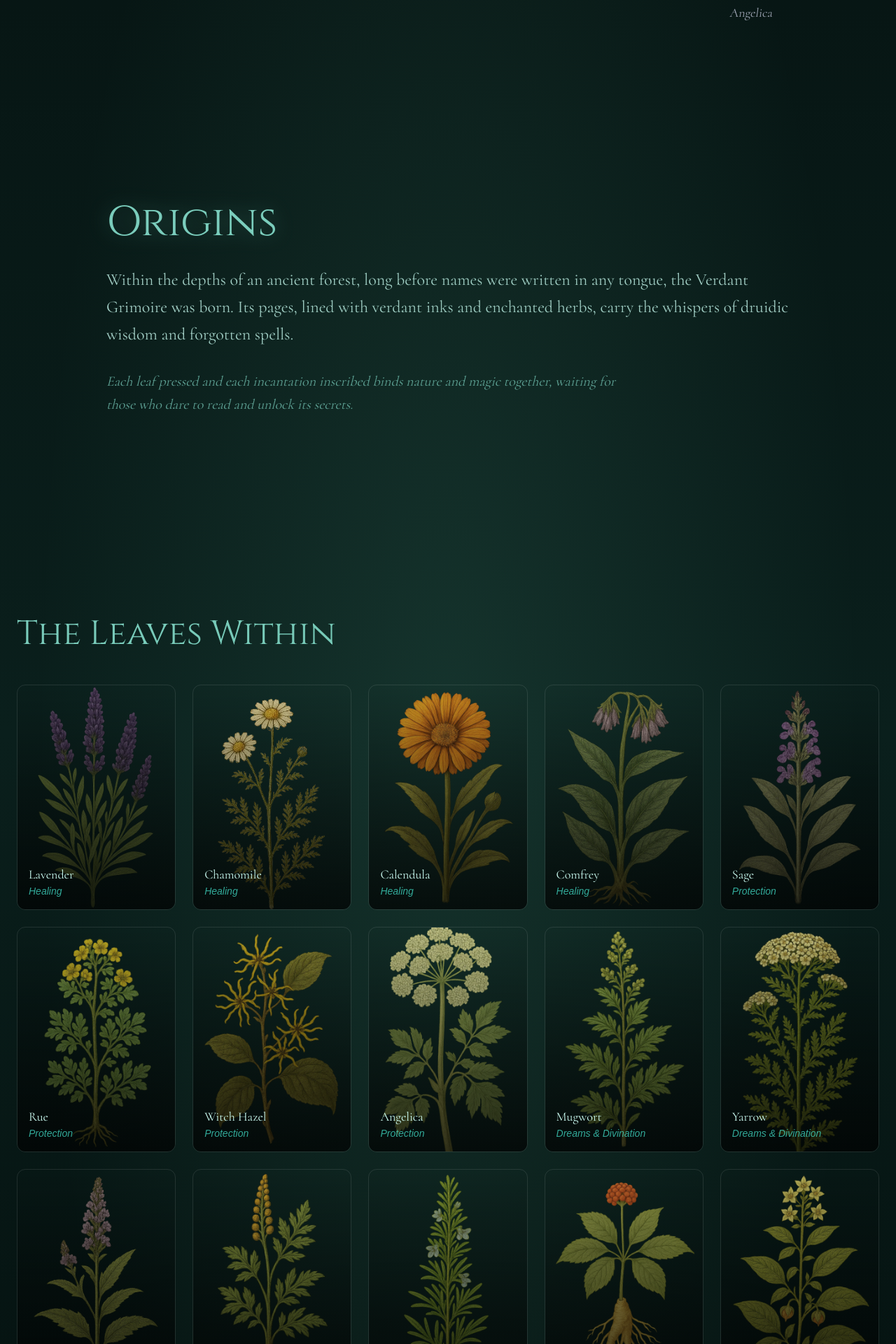
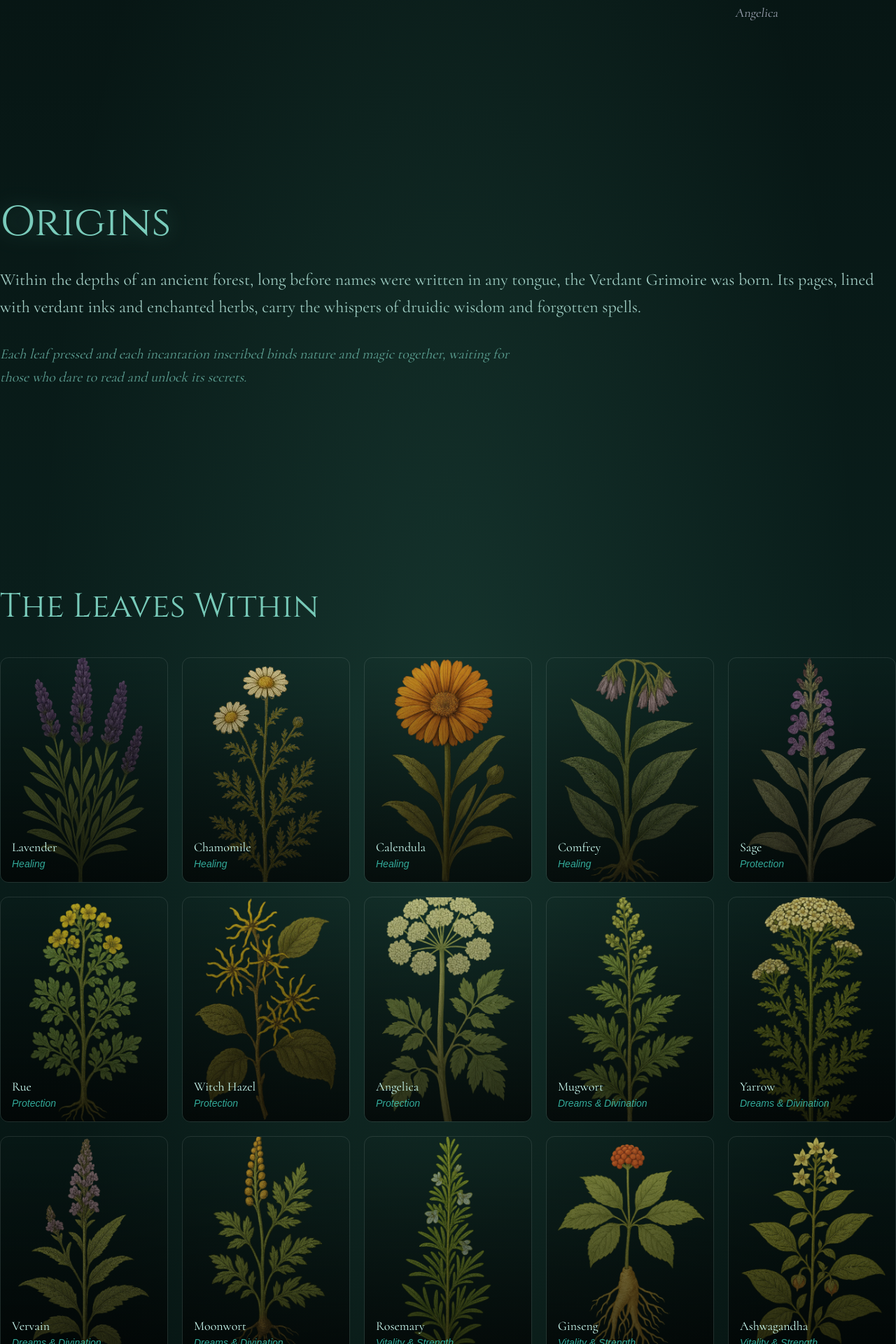
Before and after one commit to sunnycc17/botany, a Next.js app: page / in a window 1280 px wide. Shown: the part 840-2760 px from the top of the page at 70% size. Built offline with nearby package versions, Linux system fonts and the light colour scheme.

Commit message:
changes in padding and structure of the main page and grid

```diff
--- a/app/layout.tsx
+++ b/app/layout.tsx
@@ -27,7 +27,7 @@ export default function RootLayout({
   return (
     <html lang="en">
       <body
-        className={`${cinzel.variable} ${cormorant.variable}  bg-background antialiased`}
+        className={`${cinzel.variable} ${cormorant.variable}  bg-background antialiased `}
       >
         {children}
       </body>
--- a/app/page.tsx
+++ b/app/page.tsx
@@ -7,14 +7,13 @@ export default function Home() {
   return (
     <div className="relative">
       <main className="">
-        <div className="relative min-h-screen overflow-hidden bg-linear-to-b from-[#050f0e] via-[#0a1f1c] to-black/20">
+        <div className="relative min-h-screen mx-auto px-6 md:px-11 sm:px-8 lg:px-14 xl:px-0 overflow-hidden bg-linear-to-b from-[#050f0e] via-[#0a1f1c] to-black/20">
           {/* low mist */}
           <div className="absolute inset-0 bg-[radial-gradient(ellipse_at_center,rgba(90,180,150,0.14),transparent_65%)]" />
 
-          <main
+          <div
             className="
               relative z-10 mx-auto max-w-7xl
-              px-4 sm:px-6 md:px-8
               pt-28 sm:pt-32 md:pt-40
               pb-20 sm:pb-24
               flex flex-col md:flex-row
@@ -57,10 +56,10 @@ export default function Home() {
                 Angelica
               </p>
             </div>
-          </main>
+          </div>
 
           <section id="origins">
-            <div className="max-w-7xl py-40 px-4 sm:px-15 lg:px-38 text-start items-start space-y-8">
+            <div className="max-w-7xl py-40 mx-auto text-start items-start space-y-8">
               <h2 className="font-cinzel text-4xl sm:text-5xl md:text-6xl text-teal-200/80 drop-shadow-[0_0_15px_rgba(120,220,190,0.4)]">
                 Origins
               </h2>
@@ -82,14 +81,14 @@ export default function Home() {
 
           <HerbGrid herbs={herbs} />
 
-          <section className="relative w-full py-32 overflow-hidden ">
+          <section className="relative mx-auto max-w-7xl py-32 overflow-hidden ">
             {/* Arcane symbols along the edges */}
             <div className="absolute inset-0 pointer-events-none">
               {[
-                "top-6 left-6",
-                "top-6 right-6",
-                "bottom-6 left-6",
-                "bottom-6 right-6",
+                "top-1 left-0",
+                "top-1 right-0",
+                "bottom-1 left-0",
+                "bottom-1 right-0",
               ].map((pos, i) => (
                 <div
                   key={i}
--- a/components/HerbGrid.tsx
+++ b/components/HerbGrid.tsx
@@ -11,12 +11,12 @@ type HerbPreview = {
 
 export default function HerbGrid({ herbs }: { herbs: HerbPreview[] }) {
   return (
-    <section id="the-leaves-within" className="mx-auto max-w-7xl px-6 py-32">
+    <section id="the-leaves-within" className="mx-auto max-w-7xl py-32">
       <h2 className="mb-12 font-cinzel text-5xl text-teal-200/80">
         The Leaves Within
       </h2>
 
-      <div className="grid grid-cols-2 sm:grid-cols-3 md:grid-cols-4 lg:grid-cols-5 gap-6">
+      <div className="grid grid-cols-2 sm:grid-cols-3 md:grid-cols-4 lg:grid-cols-5 gap-5">
         {herbs.map((herb) => (
           <Link
             key={herb.id}
```
